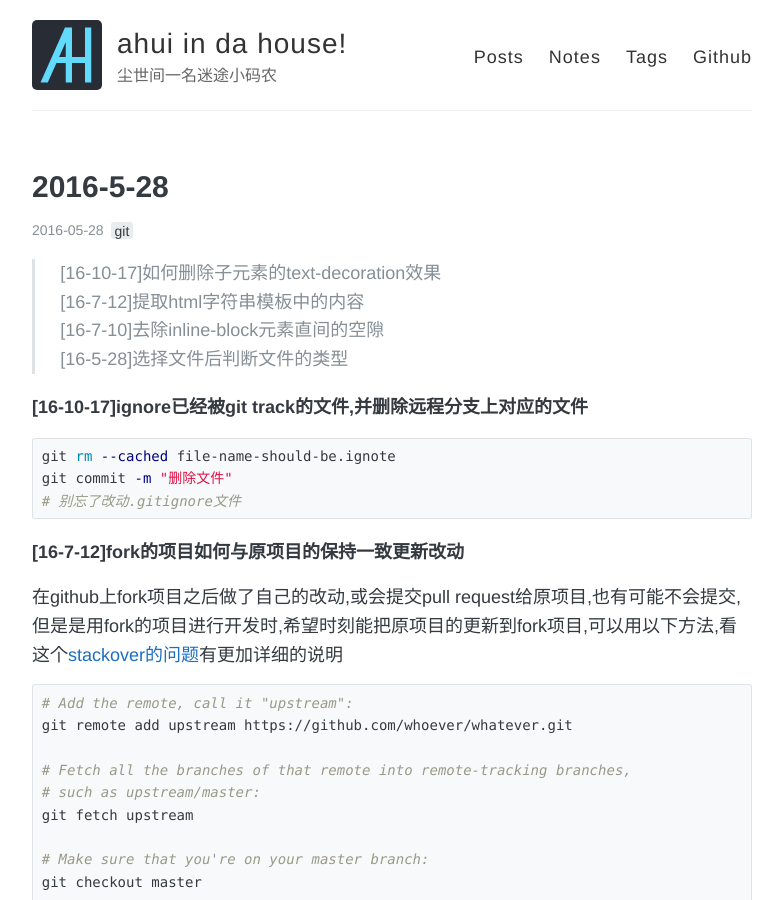
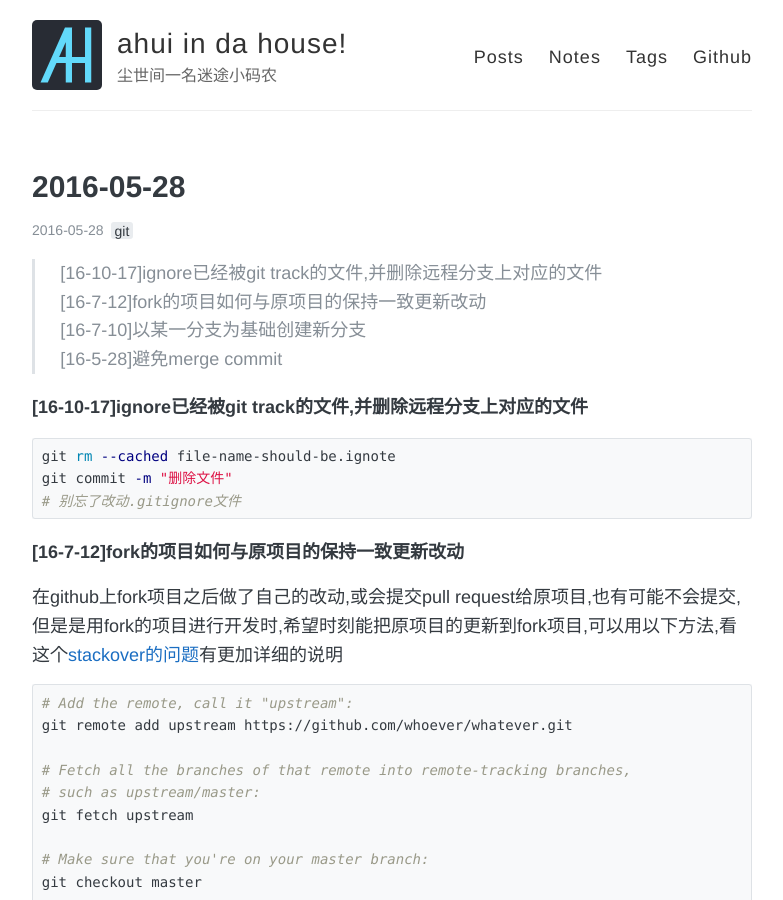
Before and after one commit to funkyLover/blog, a Jekyll site: the page built from notes/_posts/2016-05-28-something-about-git.md, in a window 1280 px wide and 900 px high. Shown: the whole window, without its empty margins (248-1031 px from the left). Built offline with Jekyll 4.4.1, drawn with Linux system fonts in a browser that asks for light colours; comment, search, counter and statistics services are not loaded.

Commit message:
* desc of note 2016-05-28

```diff
--- a/notes/_posts/2016-5-28-something-about-git.md
+++ b/notes/_posts/2016-05-28-something-about-git.md
@@ -1,16 +1,16 @@
 ---
 layout: post
-title: "2016-5-28"
-date: 2016-5-28
+title: "2016-05-28"
+date: 2016-05-28
 tags: [git]
 comments: true
 share: true
 ---
 
-> [16-10-17]如何删除子元素的text-decoration效果 <br>
-> [16-7-12]提取html字符串模板中的内容 <br>
-> [16-7-10]去除inline-block元素直间的空隙 <br>
-> [16-5-28]选择文件后判断文件的类型 <br>
+> [16-10-17]ignore已经被git track的文件,并删除远程分支上对应的文件 <br>
+> [16-7-12]fork的项目如何与原项目的保持一致更新改动 <br>
+> [16-7-10]以某一分支为基础创建新分支 <br>
+> [16-5-28]避免merge commit <br>
 
 ##### [16-10-17]ignore已经被git track的文件,并删除远程分支上对应的文件
 
```
